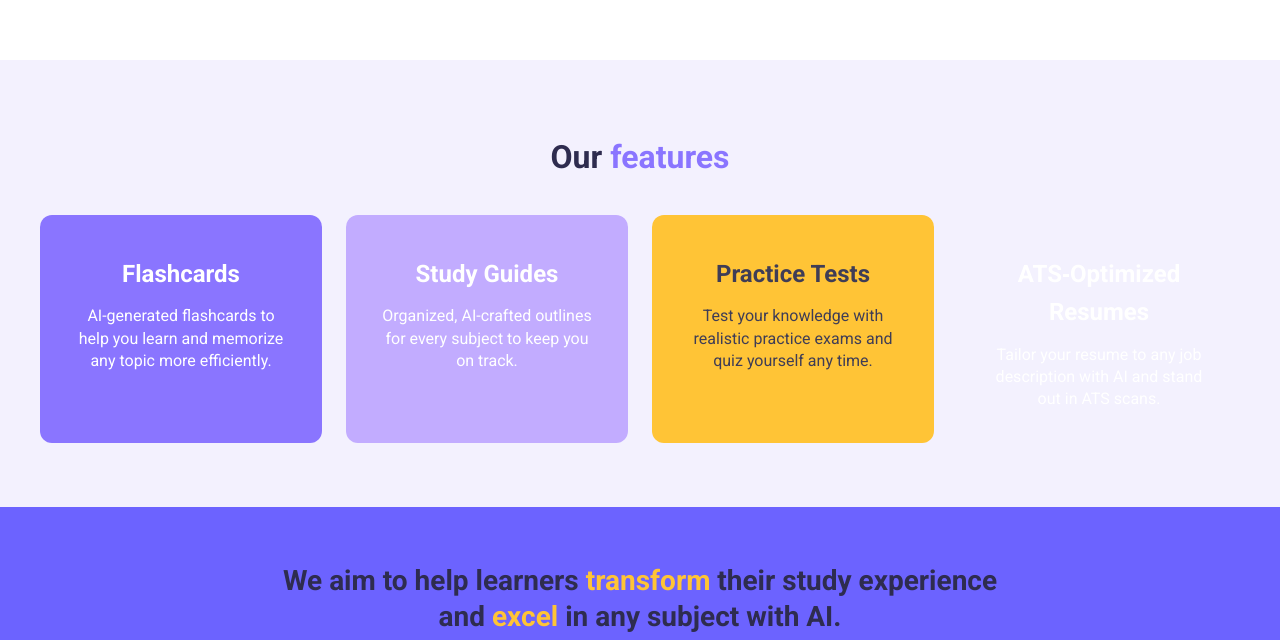
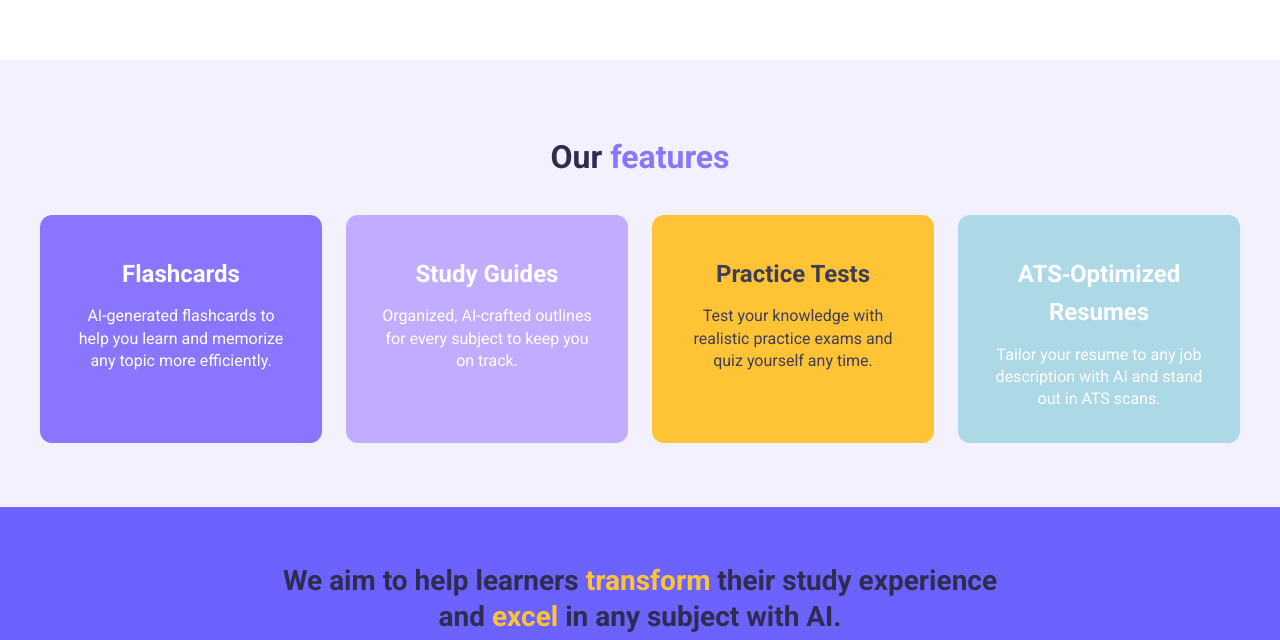
Before and after one commit to Lrev47/StudyFlux_Front, a React (Vite) app: page / in a window 1280 px wide. Shown: the part 542-1182 px from the top of the page. Built offline with nearby package versions, Linux system fonts and the light colour scheme.

Commit message:
Modified Features.css

```diff
--- a/src/Pages/HomePage/Style/Features.css
+++ b/src/Pages/HomePage/Style/Features.css
@@ -51,22 +51,28 @@
     color: #3F3D56; /* Dark text for better contrast on yellow */
   }
 
+  /* Variation 4: Blue background (NEW) */
+  .feature-card--blue {
+    background-color: #ADD8E6; /* You can pick a different blue if you like */
+    color: #333; /* Dark text for contrast on light blue */
+  }
+
   /* Headings within cards */
   .feature-card h3 {
     font-size: 1.5rem;
     margin-bottom: 0.75rem;
     color: #fff; /* By default, set to white;
-                   you can override if needed (like the yellow card) */
+                   override in specialized cards if needed */
   }
 
   /* Paragraphs within cards */
   .feature-card p {
     margin: 0;
     line-height: 1.4;
-    color: #fff; /* Same note about overriding on the yellow card */
+    color: #fff; /* Same note about overriding on special backgrounds */
   }
 
-  /* If you want to fine-tune the color for the yellow card’s text: */
+  /* Overriding colors specifically for the yellow card */
   .feature-card--yellow h3,
   .feature-card--yellow p {
     color: #3F3D56;
```
